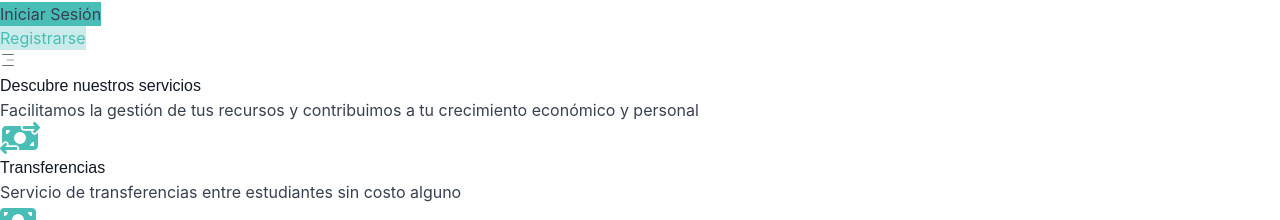
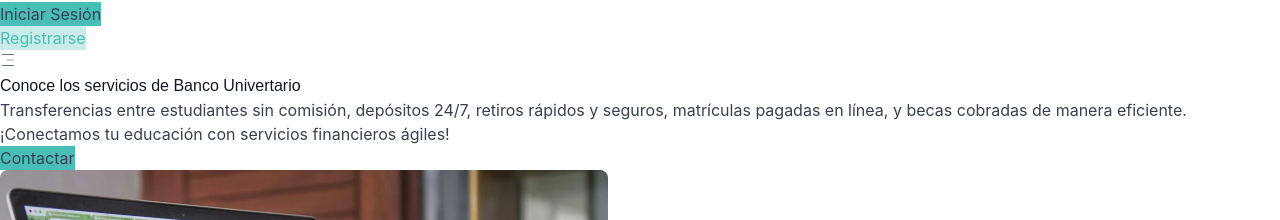
Before and after one commit to IglesiasMiguel/banco-universitario, a React (Vite) app: page / in a window 1280 px wide. Shown: the part 282-502 px from the top of the page. Built offline with nearby package versions, Linux system fonts and the light colour scheme.

Commit message:
Creación componente Hero, ajuste de boton e implementación temporal de Hero en Home

```diff
--- a/src/components/Boton.jsx
+++ b/src/components/Boton.jsx
@@ -4,7 +4,7 @@ const Boton = ({ buttonText, buttonColor, buttonHoverColor, colorText}) => {
   const buttonStyle = `bg-${buttonColor} hover:bg-${buttonHoverColor} text-${colorText} font-bold py-2 px-4 rounded`;
 
   return (
-    <div className="flex flex-col items-center my-32">
+    <div className="inline-block float-left my-4">
       <button className={buttonStyle}>
         {buttonText}
       </button>
--- /dev/null
+++ b/src/components/Hero.jsx
@@ -0,0 +1,21 @@
+import React from 'react';
+import Boton from './Boton';
+const Hero = ({ imageUrl, title, text}) => {
+    return (
+        <div className="grid grid-cols-2 gap-4 m-10 flex items-center mx-20 my-40">
+        <div className="col-span-1">
+          <div className="col-span-1 flex flex-col mx-10">
+            {/* Título */}
+            <h1 className="text-5xl font-bold my-4">{title}</h1>
+            {/* Texto */}
+            <p className="mt-2 text-lg">{text}</p>
+            <Boton buttonText="Contactar" buttonColor="primary-color" buttonHoverColor="teal-700" colorText="white" />
+          </div>
+        </div>
+          {/* Contenido a la derecha */}
+          <img src={imageUrl} alt="Imagen" className="w-4/5 h-auto mx-10" />
+        </div>
+      );
+    };
+
+export default Hero;
--- a/src/pages/Home/index.jsx
+++ b/src/pages/Home/index.jsx
@@ -7,13 +7,19 @@ import ImageCard2 from "../../components/ImageCard2";
 import Testimonial from "../../components/Testimonial";
 import Cta from "../../components/Cta";
 import Footer from "../../components/Footer"
-
+import Hero from "../../components/Hero";
 import dataServices from "../../data/dataServices";
 
 const HomePage = () => {
   return (
     <div>
       <Nav />
+      <Hero
+        imageUrl="./src/assets/images/services1.png"
+        title="Conoce los servicios de Banco Univertario"
+        text="Transferencias entre estudiantes sin comisión, depósitos 24/7, retiros rápidos y seguros, matrículas pagadas en línea, y becas cobradas de manera eficiente. ¡Conectamos tu educación con servicios financieros ágiles!"
+        buttonText="Contactar"
+      />
       <div className="flex flex-col items-center justify-center">
         <h2 id="Servicios" className="text-5xl font-bold my-10">Descubre nuestros servicios</h2>
         <p className="mt-2 text-lg my-10">Facilitamos la gestión de tus recursos y contribuimos a tu crecimiento económico y personal</p>
```
